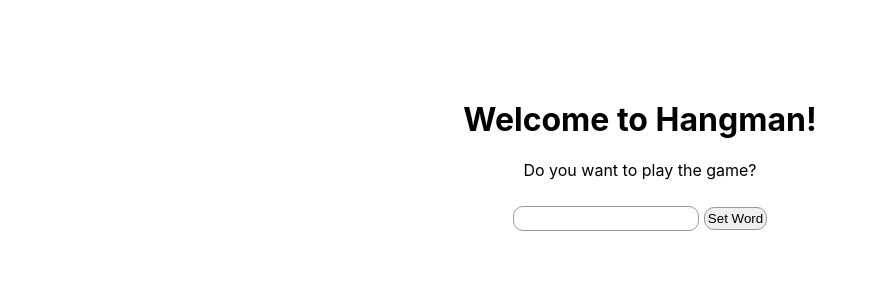
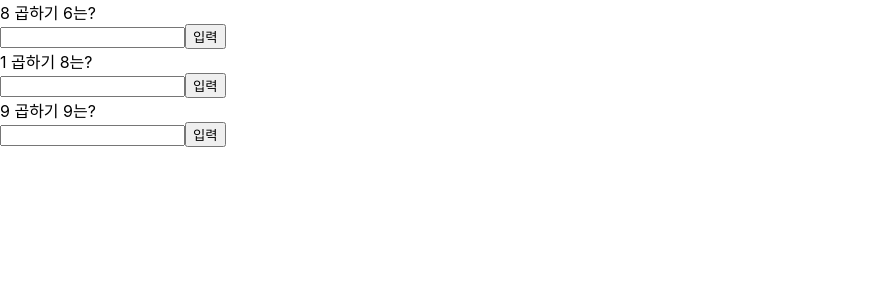
Before and after one commit to lovurself/React, a React (Create React App) app: page / in a window 1280 px wide. Shown: the top 300 px of the page, without its empty margins (0-877 px from the left). Built offline with nearby package versions, Linux system fonts and the light colour scheme.

Commit message:
React practice - 구구단 게임 구현(class형 컴포넌트) : state와 setState에 대한 이해

```diff
--- a/src/App.js
+++ b/src/App.js
@@ -1,34 +1,13 @@
-import React, { useState } from 'react';
-import styled from 'styled-components';
-import GameBoard from './GameBoard';
-import WordSelect from './WordSelect';
-
-const Wrapper = styled.div`
-  width: 60%;
-  margin: 100px auto;
-  text-align: center;
-`;
+import React from 'react';
+import GuGuDan from './GuGuDan'
 
 function App() {
-  const [secretWord, setSecretWord] = useState('');
-  const wordSelected = val => setSecretWord(val);
-
   return (
-    <Wrapper>
-      <div>
-        <h1>Welcome to Hangman!</h1>
-        <p>Do you want to play the game?</p>
-      </div>
-      <WordSelect
-        isShown={!secretWord}
-        wordSelected={wordSelected}
-      />
-      <GameBoard
-        secretWord={secretWord}
-        maxErrors={6}
-        isShown={secretWord}
-      />
-    </Wrapper>
+    <>
+      <GuGuDan />
+      <GuGuDan />
+      <GuGuDan />
+    </>
   );
 }
 
--- a/src/Button.js
+++ /dev/null
@@ -1,56 +0,0 @@
-import React, { useState } from 'react';
-import styled from 'styled-components';
-
-const ButtonStyle=styled.button`
-  background-color: #999;
-  width: 40px;
-  height: 40px;
-  text-align: center;
-  line-height: 40px;
-  font-size: 24px;
-  margin: 2.5px;
-  outline: none;
-  border: none;
-  box-shadow: 1.5px 1.5px 0 rgba(0, 0, 0, 0.5);
-  transition: all .3s;
-  cursor: pointer;
-
-  &:hover {
-    background-color: #ccc;
-  }
-
-  &:active {
-    background-color: #555;
-    box-shadow: none;
-  }
-
-  &.guessed {
-    display: none;
-  }
-`;
-
-function Button({ value, onClick }) {
-  const [isClicked, setIsClicked] = useState(false);
-
-  let className = '';
-
-  if (isClicked) {
-    className += 'guessed';
-  }
-
-  const clickHandler = () => {
-    setIsClicked(true);
-    onClick(value);
-  }
-
-  return (
-    <ButtonStyle
-      className={className}
-      onClick={clickHandler}
-    >
-      {value}
-    </ButtonStyle>
-  )
-};
-
-export default Button;
--- a/src/ButtonGrid.js
+++ /dev/null
@@ -1,46 +0,0 @@
-import React from 'react';
-import styled from 'styled-components';
-import Button from './Button'
-
-const ButtonsBlock = styled.div`
-    width: 38%;
-    margin: 0 auto;
-    display: flex;
-    flex-wrap: wrap;
-    justify-content: center;
-    align-items: center;
-
-    &.hidden {
-        display: none;
-    }
-`;
-
-function ButtonGrid({ letterGuessed, isShown }) {
-  let letters = [
-      'A','B','C','D','E','F','G','H',
-      'I','J','K','L','M','N','O','P',
-      'Q','R','S','T','U','V','W','X',
-      'Y','Z'
-  ];
-
-  let buttons = letters.map((letter, index) => (
-    <Button
-        value={letter}
-        key={index}
-        onClick={letterGuessed}
-    />
-  ));
-
-  let className = '';
-  if (!isShown) {
-    className += 'hidden'
-  }
-
-  return (
-    <ButtonsBlock className={className}>
-        {buttons}
-    </ButtonsBlock>
-  )
-};
-
-export default ButtonGrid;
--- a/src/GameBoard.js
+++ /dev/null
@@ -1,39 +0,0 @@
-import React, { useState } from 'react';
-import styled from 'styled-components';
-import LetterGrid from './LetterGrid';
-import ButtonGrid from './ButtonGrid';
-
-const GameBoardBlock = styled.div`
-  &.hidden {
-    display: none;
-  }
-`;
-
-function GameBoard({ secretWord, maxErrors, isShown }) {
-  const [guessedLetters, setGuessedLetters] = useState([]);
-  const [errorCount, setErrorCount] = useState(0);
-
-  const letterGuessedHandler = (letter) => {
-    let val = letter.toLowerCase();
-    setGuessedLetters(prev => [...prev, val]);
-
-    if (secretWord.toLowerCase().indexOf(val) === -1) {
-      setErrorCount(errorCount + 1);
-    }
-  }
-  return (
-    <GameBoardBlock className={isShown ? '' : 'hidden'}>
-        <p>남은 횟수 : {maxErrors - errorCount}</p>
-        <LetterGrid
-            secretWord={secretWord}
-            guessedLetters={guessedLetters}
-        />
-        <ButtonGrid
-          letterGuessed={letterGuessedHandler}
-          isShown={errorCount < maxErrors}
-        />
-    </GameBoardBlock>
-  );
-}
-
-export default GameBoard;
--- /dev/null
+++ b/src/GuGuDan.js
@@ -0,0 +1,70 @@
+import React from 'react';
+
+class GuGuDan extends React.Component {
+    state = {
+        first: Math.ceil(Math.random() * 9),
+        second: Math.ceil(Math.random() * 9),
+        value: '',
+        result: ''
+    };
+
+    onSubmit = e => {
+        // 입력하고 새로고침되지 않도록 방지
+        e.preventDefault();
+        if (parseInt(this.state.value) === this.state.first * this.state.second) {
+            // setState는 다음 상태값이기 때문에 예전 상태값을 다음 상태값에 사용하게 만들자.
+            // setState는 비동기
+            this.setState((prevState) => {
+                return {
+                    result: `정답: ${prevState.value}`,
+                    first: Math.ceil(Math.random() * 9),
+                    second: Math.ceil(Math.random() * 9),
+                    value: ''
+                };
+            });
+            this.input.focus(); // DOM에 직접 접근하여 조작하여 input에 focus가 오도록
+
+
+            // this.setState({
+            //     result: `정답: ${this.state.value}`,
+            //     first: Math.ceil(Math.random() * 9),
+            //     second: Math.ceil(Math.random() * 9),
+            //     value: ''
+            // });
+
+
+        } else {
+            this.setState({
+                result: '땡! 다시 한번 더 생각해보세요.',
+                value: ''
+            })
+            this.input.focus();
+        }
+    }
+
+    onChange = e => {
+        this.setState({ value: e.target.value})
+    }
+
+    //선언
+    input;
+
+    onRefInput = (c) => {this.input = c;};
+
+    render() {
+        return (
+            <div>
+                <div>
+                    {this.state.first} 곱하기 {this.state.second}는?
+                </div>
+                <form onSubmit={this.onSubmit}>
+                    <input ref={this.onRefInput} type="number" value={this.state.value} onChange={this.onChange} />
+                    <button>입력</button>
+                </form>
+                <div>{this.state.result}</div>
+            </div>
+        )
+    }
+}
+
+export default GuGuDan;
--- a/src/Letter.js
+++ /dev/null
@@ -1,13 +0,0 @@
-import React from 'react';
-
-function Letter({ value, isShown }) {
-  let output = ' ';
-  if (isShown) {
-      output = value;
-  }
-  return (
-    <span>{output}</span>
-  )
-};
-
-export default Letter;
--- a/src/LetterGrid.js
+++ /dev/null
@@ -1,44 +0,0 @@
-import React from 'react';
-import styled from 'styled-components';
-import Letter from './Letter'
-
-const WordBlock = styled.div`
-    width: 60%;
-    margin: 50px auto;
-    display: flex;
-    justify-content: center;
-    align-items: center;
-
-    span {
-        border: 1px solid gray;
-        width: 34px;
-        height: 34px;
-        text-align: center;
-        line-height: 34px;
-        font-size: 24px;
-        margin: 0 2.5px;
-    }
-`;
-
-function LetterGrid({ secretWord, guessedLetters }) {
-  // secretWord를 하나씩 떼어주는 작업
-  const letters = secretWord
-                    .split('')
-                    .map((letter, index) => {
-                        let isShown = guessedLetters.indexOf(letter.toLowerCase()) > -1;
-                        return (
-                            <Letter
-                                value={letter}
-                                isShown={isShown}
-                                key={index}
-                            />
-                        )
-                    });
-    return (
-        <WordBlock>
-            {letters}
-        </WordBlock>
-    )
-};
-
-export default LetterGrid;
--- a/src/WordSelect.js
+++ /dev/null
@@ -1,44 +0,0 @@
-import React, { useState } from 'react';
-import styled from 'styled-components';
-
-const WordSelectBlock = styled.div`
-  input {
-      height: 25px;
-      outline: none;
-      border: 1px solid #999;
-      border-radius: 10px;
-      padding-left: 5px;
-      margin: 10px 5px 0 0;
-      box-sizing: border-box;
-  }
-
-  button {
-      outline: none;
-      border: 1px solid #999;
-      border-radius: 10px;
-      padding: 3px;
-      cursor: pointer;
-  }
-
-  &.hidden {
-      display: none;
-  }
-`;
-
-function WordSelect({ isShown, wordSelected }) {
-  const [secretWord, setSecretWord] = useState('');
-  const onChange = e => setSecretWord(e.target.value);
-  const onClick = e => wordSelected(secretWord);
-
-  return (
-    <WordSelectBlock className={isShown ? '' : 'hidden'}>
-        <input
-            type="text"
-            onChange={onChange}
-        />
-        <button onClick={onClick}>Set Word</button>
-    </WordSelectBlock>
-  )
-};
-
-export default WordSelect;
```
